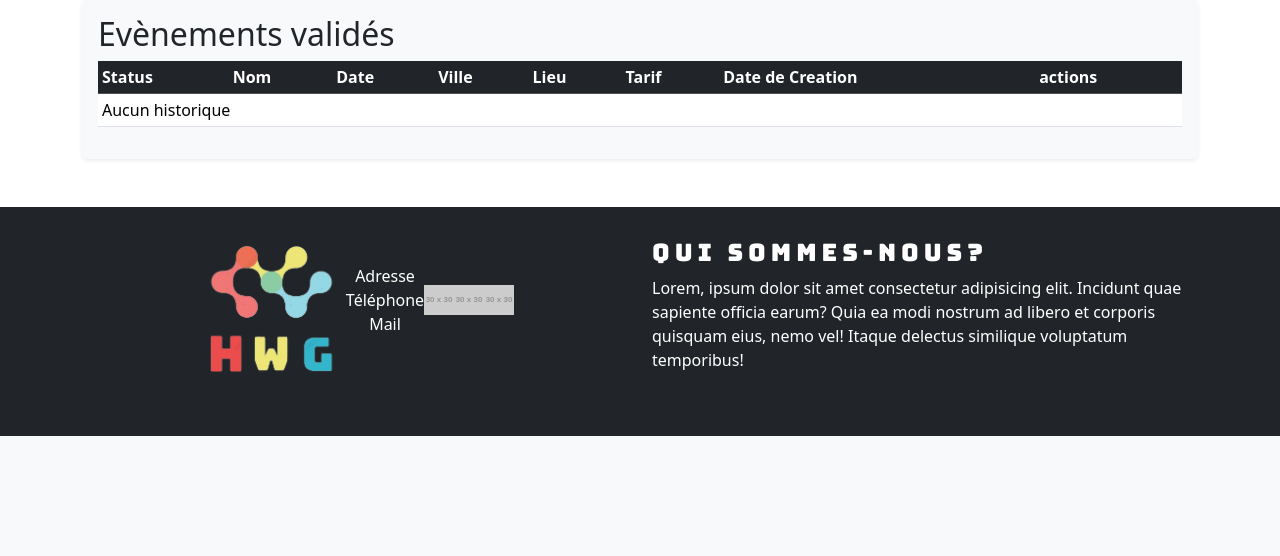
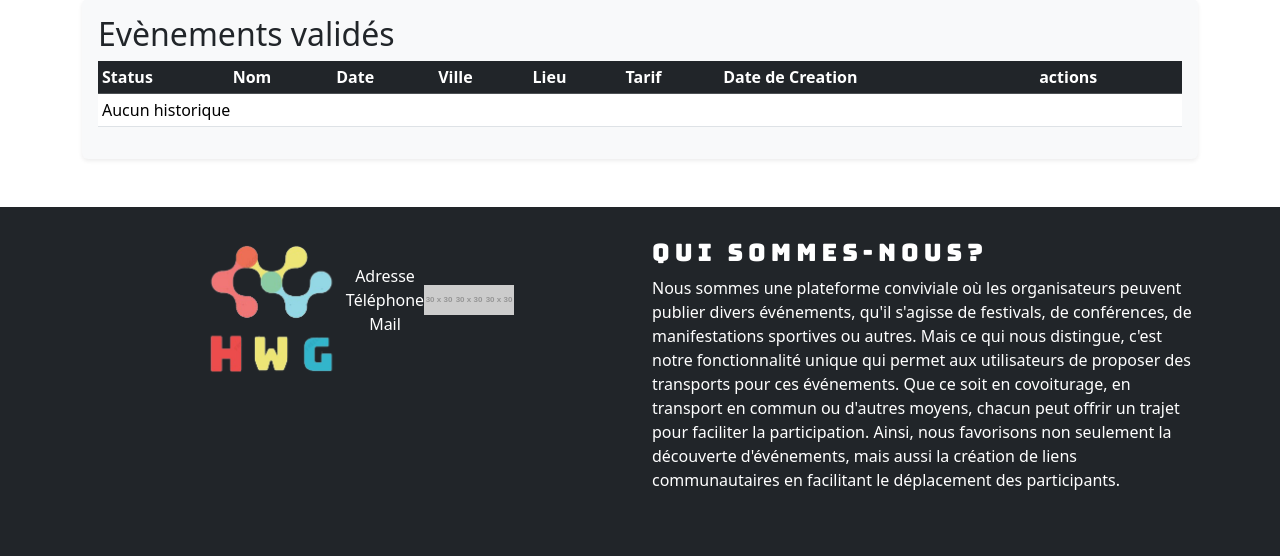
Before and after one commit to SKenny64/hwg, a Symfony app: template templates/admin/index.html.twig in a window 1280 px wide. Shown: the part 782-1338 px from the top of the page. Before the commit the page ends 1218 px from the top, so only its background shows below. Run offline with Twig, Linux system fonts and the light colour scheme; the template is opened without the code that fills it, so the values that code supplies are empty; grey boxes labelled with a size stand in for pictures from a placeholder-image service; style sheets or scripts are compiled from the project's sources; some libraries are stand-ins or nearby versions.

Commit message:
ajout d'une description dans le footer

```diff
--- a/templates/base.html.twig
+++ b/templates/base.html.twig
@@ -135,7 +135,7 @@
 
 					<div class="footer-about col-lg-6">
 						<h1>Qui sommes-nous?</h1>
-						<p>Lorem, ipsum dolor sit amet consectetur adipisicing elit. Incidunt quae sapiente officia earum? Quia ea modi nostrum ad libero et corporis quisquam eius, nemo vel! Itaque delectus similique voluptatum temporibus!</p>
+						<p>Nous sommes une plateforme conviviale où les organisateurs peuvent publier divers événements, qu'il s'agisse de festivals, de conférences, de manifestations sportives ou autres. Mais ce qui nous distingue, c'est notre fonctionnalité unique qui permet aux utilisateurs de proposer des transports pour ces événements. Que ce soit en covoiturage, en transport en commun ou d'autres moyens, chacun peut offrir un trajet pour faciliter la participation. Ainsi, nous favorisons non seulement la découverte d'événements, mais aussi la création de liens communautaires en facilitant le déplacement des participants.</p>
 					</div>
 				</ul>
 			</div>
```
